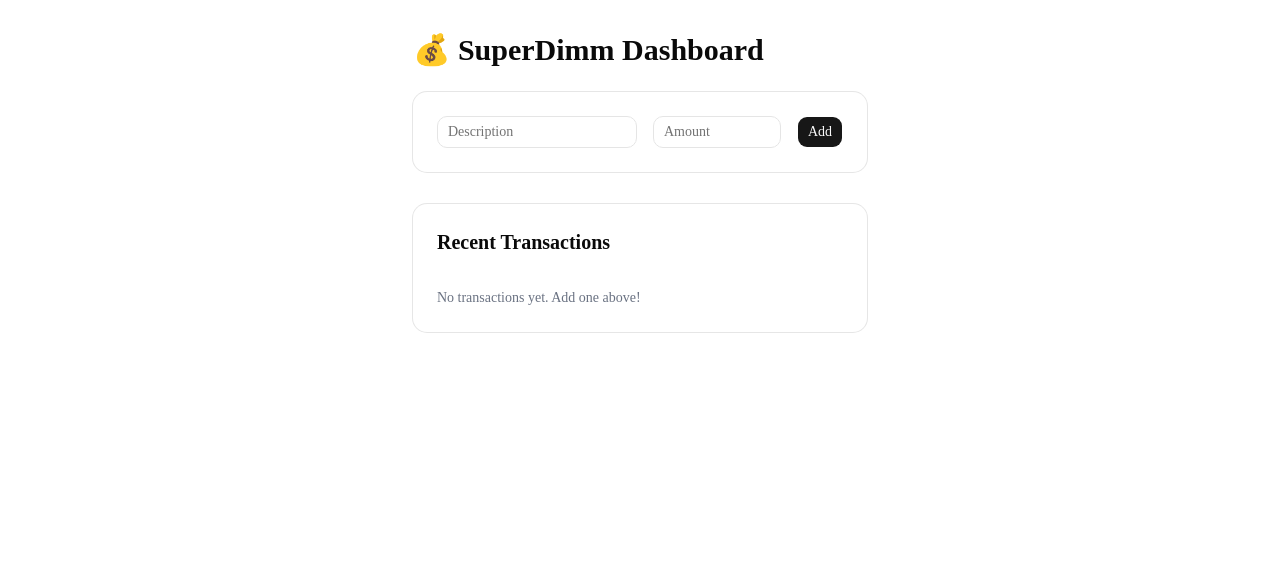
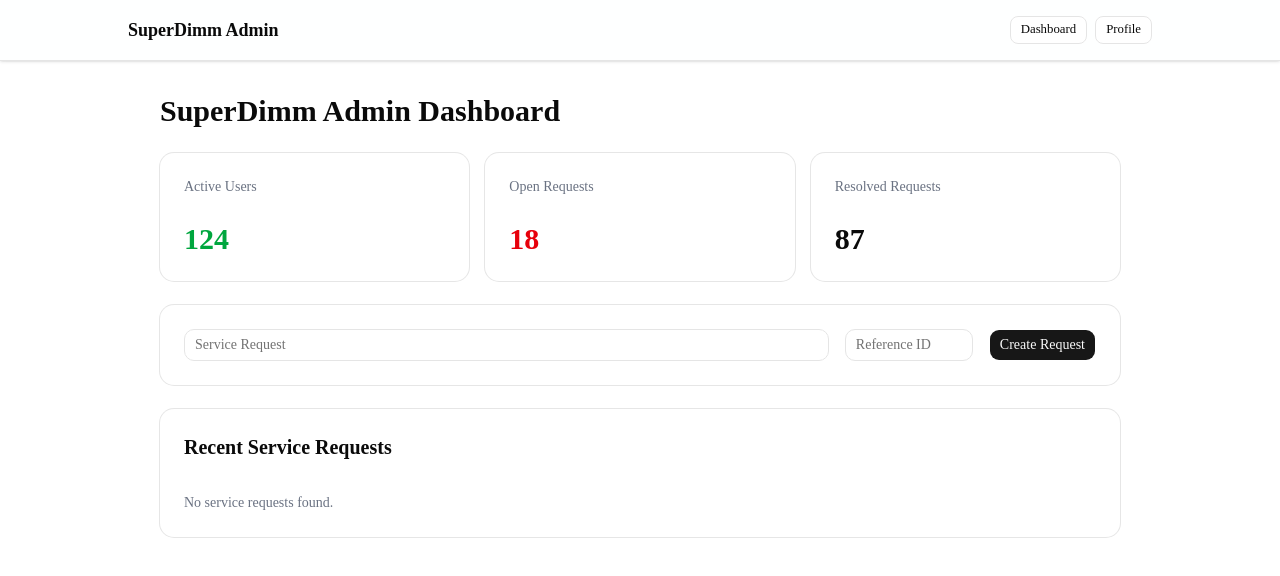
Before and after one commit to yabetsalelign/superdimm, a Next.js app: page / in a window 1280 px wide. Shown: the top 576 px of the page. Built offline with nearby package versions, Linux system fonts and the light colour scheme.

Commit message:
Created initial admin dashboard structure and functionality

```diff
--- /dev/null
+++ b/app/about/page.tsx
@@ -0,0 +1,18 @@
+export default function AboutPage() {
+  return (
+    <main className="max-w-3xl mx-auto p-8 space-y-4">
+      <h1 className="text-4xl font-bold">About SuperDimm</h1>
+
+      <p>
+        SuperDimm is a simple finance dashboard built during my internship.
+      </p>
+
+      <ul className="list-disc ml-6 space-y-2">
+        <li>Add transactions</li>
+        <li>Store them in SQLite</li>
+        <li>Manage data using Prisma ORM</li>
+        <li>Built with Next.js App Router</li>
+      </ul>
+    </main>
+  );
+}
--- a/app/layout.tsx
+++ b/app/layout.tsx
@@ -1,5 +1,7 @@
 import type { Metadata } from "next";
+import Link from "next/link";
 import { Geist, Geist_Mono } from "next/font/google";
+import { Button } from "@/components/ui/button";
 import "./globals.css";
 
 const geistSans = Geist({
@@ -13,8 +15,8 @@ const geistMono = Geist_Mono({
 });
 
 export const metadata: Metadata = {
-  title: "Create Next App",
-  description: "Generated by create next app",
+  title: "SuperDimm Admin Dashboard",
+  description: "Internal telecom administration dashboard built with Next.js",
 };
 
 export default function RootLayout({
@@ -27,7 +29,25 @@ export default function RootLayout({
       lang="en"
       className={`${geistSans.variable} ${geistMono.variable} h-full antialiased`}
     >
-      <body className="min-h-full flex flex-col">{children}</body>
+      <body className="min-h-full flex min-h-screen flex-col">
+        <header className="border-b border-border bg-background/90 px-6 py-4 backdrop-blur-sm shadow-sm">
+          <div className="mx-auto flex max-w-5xl items-center justify-between gap-4">
+            <div>
+              <p className="text-lg font-semibold">SuperDimm Admin</p>
+            </div>
+            <nav className="flex items-center gap-2">
+              <Button asChild variant="outline" size="sm">
+                <Link href="/">Dashboard</Link>
+              </Button>
+              <Button asChild variant="outline" size="sm">
+                <Link href="/profile">Profile</Link>
+              </Button>
+            </nav>
+          </div>
+        </header>
+
+        <main className="flex-1">{children}</main>
+      </body>
     </html>
   );
 }
--- a/app/page.tsx
+++ b/app/page.tsx
@@ -18,7 +18,6 @@ export default function Dashboard() {
   const [amount, setAmount] = useState('');
   const [description, setDescription] = useState('');
 
-  // Fetch transactions
   useEffect(() => {
     async function loadTransactions() {
       try {
@@ -28,11 +27,9 @@ export default function Dashboard() {
         if (Array.isArray(data)) {
           setTransactions(data);
         } else {
-          console.error('API returned:', data);
           setTransactions([]);
         }
-      } catch (err) {
-        console.error(err);
+      } catch {
         setTransactions([]);
       }
     }
@@ -40,7 +37,6 @@ export default function Dashboard() {
     loadTransactions();
   }, []);
 
-  // Add transaction
   const addTransaction = async () => {
     if (!description.trim() || !amount) return;
 
@@ -60,7 +56,6 @@ export default function Dashboard() {
       const data = await res.json();
 
       if (!res.ok) {
-        console.error(data);
         alert(data.error ?? 'Failed to add transaction');
         return;
       }
@@ -68,22 +63,66 @@ export default function Dashboard() {
       setTransactions((prev) => [data, ...prev]);
       setAmount('');
       setDescription('');
-    } catch (err) {
-      console.error(err);
+    } catch {
       alert('Something went wrong.');
     }
   };
 
+  const income = transactions
+    .filter((t) => t.type === "income")
+    .reduce((sum, t) => sum + t.amount, 0);
+
+  const expense = transactions
+    .filter((t) => t.type === "expense")
+    .reduce((sum, t) => sum + t.amount, 0);
+
+  const balance = income - expense;
+
   return (
-    <main className="max-w-4xl mx-auto p-8">
-      <h1 className="text-3xl font-bold mb-6">
-        💰 SuperDimm Dashboard
-      </h1>
+    <main className="max-w-5xl mx-auto p-8 space-y-6">
+      <div>
+        <h1 className="text-3xl font-bold">SuperDimm Admin Dashboard</h1>
+      </div>
 
-      <Card className="p-6 mb-8">
+      <div className="grid gap-4 md:grid-cols-3">
+
+        <Card className="p-6">
+          <h2 className="text-sm text-gray-500 mb-2">
+            Active Users
+          </h2>
+
+          <p className="text-3xl font-bold text-green-600">
+            124
+          </p>
+        </Card>
+
+        <Card className="p-6">
+          <h2 className="text-sm text-gray-500 mb-2">
+            Open Requests
+          </h2>
+
+          <p className="text-3xl font-bold text-red-600">
+            18
+          </p>
+        </Card>
+
+        <Card className="p-6">
+          <h2 className="text-sm text-gray-500 mb-2">
+            Resolved Requests
+          </h2>
+
+          <p className="text-3xl font-bold">
+            87
+          </p>
+        </Card>
+
+      </div>
+
+      <Card className="p-6">
         <div className="flex gap-4">
+
           <Input
-            placeholder="Description"
+            placeholder="Service Request"
             value={description}
             onChange={(e) => setDescription(e.target.value)}
             className="flex-1"
@@ -91,29 +130,32 @@ export default function Dashboard() {
 
           <Input
             type="number"
-            placeholder="Amount"
+            placeholder="Reference ID"
             value={amount}
             onChange={(e) => setAmount(e.target.value)}
             className="w-32"
           />
 
           <Button onClick={addTransaction}>
-            Add
+            Create Request
           </Button>
+
         </div>
       </Card>
 
       <Card className="p-6">
+
         <h2 className="text-xl font-semibold mb-4">
-          Recent Transactions
+          Recent Service Requests
         </h2>
 
         {transactions.length === 0 ? (
           <p className="text-gray-500">
-            No transactions yet. Add one above!
+            No service requests found.
           </p>
         ) : (
           <ul className="space-y-2">
+
             {transactions.map((tx, i) => (
               <li
                 key={tx.id ?? `tx-${i}-${tx.createdAt ?? ""}`}
@@ -123,19 +165,22 @@ export default function Dashboard() {
 
                 <span
                   className={
-                    tx.type === 'income'
-                      ? 'text-green-600'
-                      : 'text-red-600'
+                    tx.type === "income"
+                      ? "text-green-600 font-medium"
+                      : "text-red-600 font-medium"
                   }
                 >
-                  {tx.type === 'income' ? '+' : '-'}
-                  {tx.amount} birr
+                  #{tx.amount}
                 </span>
+
               </li>
             ))}
+
           </ul>
         )}
+
       </Card>
+
     </main>
   );
 }
--- /dev/null
+++ b/app/profile/page.tsx
@@ -0,0 +1,35 @@
+import { Card, CardContent, CardHeader, CardTitle } from "@/components/ui/card";
+
+export default function ProfilePage() {
+  return (
+    <main className="max-w-3xl mx-auto p-8 space-y-6">
+      <h1 className="text-4xl font-bold">👤 Profile</h1>
+
+      <Card>
+        <CardHeader>
+          <CardTitle>User Information</CardTitle>
+        </CardHeader>
+
+        <CardContent className="space-y-2">
+          <p><strong>Name:</strong> Demo User</p>
+          <p><strong>Email:</strong> demo@superdimm.com</p>
+          <p><strong>Role:</strong> User</p>
+        </CardContent>
+      </Card>
+
+      <Card>
+        <CardHeader>
+          <CardTitle>Project Stack</CardTitle>
+        </CardHeader>
+
+        <CardContent className="space-y-2">
+          <p>⚡ Next.js</p>
+          <p>🎨 Tailwind CSS</p>
+          <p>🧩 Shadcn UI</p>
+          <p>🗄️ Prisma ORM</p>
+          <p>💾 SQLite Database</p>
+        </CardContent>
+      </Card>
+    </main>
+  );
+}
```
